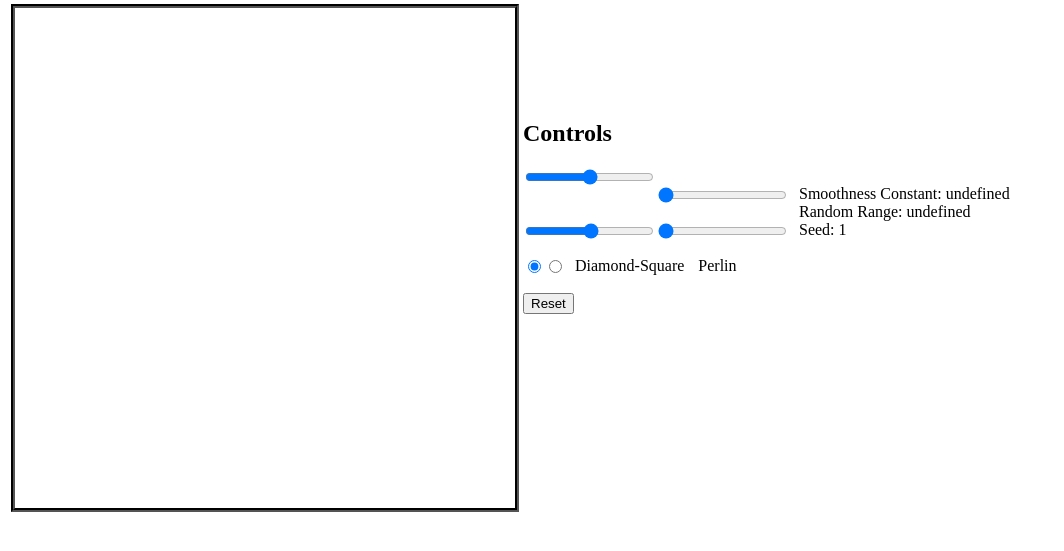
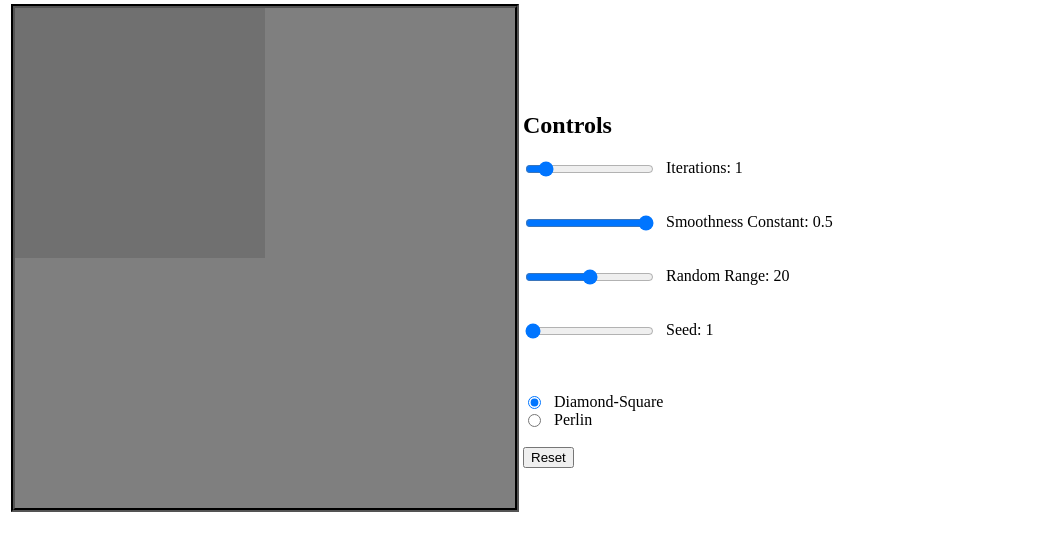
Before and after one commit to iancboswell/fractal, a plain HTML site: page demos/2D.html in a window 1280 px wide. Shown: the part 79-630 px from the top of the page, without its empty margins (0-1064 px from the left). Drawn offline with Linux system fonts and the light colour scheme.

Commit message:
Interface is fixed, algorithms are broken

```diff
--- a/demos/2D.html
+++ b/demos/2D.html
@@ -18,21 +18,22 @@
         <td>
         <div class="controls">
             <h2>Controls</h2>
+            <input type="range" id="slider1">
             <label class="slider" id="label1"></label>
-            <input type="range" id="slider1">
-            <br>
+            <br><br><br>
+            <input type="range" id="slider2">
             <label class="slider" id="label2"></label>
-            <input type="range" id="slider2">
-            <br>
+            <br><br><br>
+            <input type="range" id="slider3">
             <label class="slider" id="label3"></label>
-            <input type="range" id="slider3">
-            <br>
+            <br><br><br>
+            <input type="range" id="slider4">
             <label class="slider" id="label4"></label>
-            <input type="range" id="slider4">
-            <br>
+            <br><br><br>
             <label class="slider"></label>
             <div id="algType">
                 <input type="radio" id="d-s" name="radio" checked="checked"><label for="d-s">Diamond-Square</label>
+                <br>
                 <input type="radio" id="perlin" name="radio"><label for="perlin">Perlin</label>
             </div>
             <br>
--- a/demos/js/2D-demo.js
+++ b/demos/js/2D-demo.js
@@ -13,8 +13,8 @@ var DiamondSquare = require("../../src/diamond-square")
 var Perlin = require("../../src/perlin")
 
 window.addEventListener("load", function() {
-    var diamondSquare = new DiamondSquare()
-    var perlin = new Perlin()
+    window.diamondSquare = new DiamondSquare()
+    window.perlin = new Perlin()
 
     var PERLIN_SCALE = 124
     var PIXEL_SIZE = 1
@@ -27,11 +27,11 @@ window.addEventListener("load", function() {
 
     var label1 = document.getElementById("label1")
     var slider1 = document.getElementById("slider1")
-    var label1 = document.getElementById("label2")
+    var label2 = document.getElementById("label2")
     var slider2 = document.getElementById("slider2")
-    var label1 = document.getElementById("label3")
+    var label3 = document.getElementById("label3")
     var slider3 = document.getElementById("slider3")
-    var label1 = document.getElementById("label4")
+    var label4 = document.getElementById("label4")
     var slider4 = document.getElementById("slider4")
 
     var radioDiamondSquare = document.getElementById("d-s")
@@ -60,10 +60,10 @@ window.addEventListener("load", function() {
         generate()
     }
     function syncRandomLabel() {
-        label3.innerHTML = "Random Range: " + diamondSquare.initialRange
+        label3.innerHTML = "Random Range: " + diamondSquare.randRange
     }
     function randomRangeHandler(e) {
-        diamondSquare.initialRange = slider3.value
+        diamondSquare.randRange = slider3.value
         syncRandomLabel()
         generate()
     }
@@ -110,9 +110,10 @@ window.addEventListener("load", function() {
     }
 
     function initializeSlider(slider, min, max, step, value, handler) {
-        slider.setAttribute("min", min) // TODO
-        slider.setAttribute("max", max)
-        slider.setAttribute("value", value)
+        //slider.min = min // TODO
+        slider.max = max
+        slider.value = value
+        slider.step = step
         slider.onchange = handler // TODO onstop?
     }
 
@@ -128,6 +129,7 @@ window.addEventListener("load", function() {
             // TODO should have a reset function on the DiamondSquare object
             diamondSquare.iterations = diamondSquare.defaultIterations
             diamondSquare.smoothness = diamondSquare.defaultSmoothness
+            diamondSquare.randRange = diamondSquare.initialRange
             generate()
         }
 
@@ -137,10 +139,10 @@ window.addEventListener("load", function() {
         initializeSlider(slider2, .1, 1, .1, diamondSquare.smoothness, smoothnessHandler)
         syncSmoothnessLabel()
 
-        initializeSlider(slider3, 1, 40, 1, diamondSquare.initialRange, randomRangeHandler)
+        initializeSlider(slider3, 1, 40, 1, diamondSquare.randRange, randomRangeHandler)
         syncRandomLabel()
 
-        initializeSlider(slider4, 1, 256, 1, diamondSquare.getSeed(), syncSeedLabel)
+        initializeSlider(slider4, 1, 256, 1, diamondSquare.getSeed(), seedHandler)
         syncSeedLabel()
     }
 
@@ -245,9 +247,12 @@ window.addEventListener("load", function() {
 var IntegerNoise = require('./integer-noise.js')
 
 var DiamondSquare = function(defaultIterations, defaultSmoothness, initialRange) {
-    this.iterations = defaultIterations
-    this.smoothness = defaultSmoothness
-    this.randRange = initialRange
+    this.defaultIterations = defaultIterations ? defaultIterations : 1
+    this.defaultSmoothness = defaultSmoothness ? defaultSmoothness : .5
+    this.initialRange = initialRange ? initialRange : 20
+
+    // Now that defaults are set, call reset to set the normal values
+    this.reset()
 
     this.integerNoise = new IntegerNoise()
 
@@ -256,6 +261,15 @@ var DiamondSquare = function(defaultIterations, defaultSmoothness, initialRange)
     this.heightMap = 0
 
     this.sqrSide = 0
+}
+
+/**
+ * Reset to initial values.
+ */
+DiamondSquare.prototype.reset = function() {
+    this.iterations = this.defaultIterations
+    this.smoothness = this.defaultSmoothness
+    this.randRange = this.initialRange
 }
 
 DiamondSquare.prototype.random = function(pt) {
@@ -360,7 +374,9 @@ module.exports = DiamondSquare
  * Optionally pass a seed value into the constructor; otherwise, a default is used.
  */
 var IntegerNoise = function(seed) {
+    console.log("setting seed", seed)
     this.seed = seed ? seed : 1
+    console.log("set to", this.seed)
 }
 
 /**
@@ -423,9 +439,9 @@ module.exports = IntegerNoise
  */
 
 var Perlin = function(octaves, roughness, lacunarity) {
-    this.octaves = octaves
-    this.roughness = roughness
-    this.lacunarity = lacunarity
+    this.octaves = octaves ? octaves : 1
+    this.roughness = roughness ? roughness : 1
+    this.lacunarity = lacunarity ? lacunarity : 1
 
     // Gradient tables
     this.grad2 = [
--- a/src/integer-noise.js
+++ b/src/integer-noise.js
@@ -9,7 +9,9 @@
  * Optionally pass a seed value into the constructor; otherwise, a default is used.
  */
 var IntegerNoise = function(seed) {
+    console.log("setting seed", seed)
     this.seed = seed ? seed : 1
+    console.log("set to", this.seed)
 }
 
 /**
--- a/src/perlin.js
+++ b/src/perlin.js
@@ -31,9 +31,9 @@
  */
 
 var Perlin = function(octaves, roughness, lacunarity) {
-    this.octaves = octaves
-    this.roughness = roughness
-    this.lacunarity = lacunarity
+    this.octaves = octaves ? octaves : 1
+    this.roughness = roughness ? roughness : 1
+    this.lacunarity = lacunarity ? lacunarity : 1
 
     // Gradient tables
     this.grad2 = [
```
Also changed, not shown: demos/src/2D.js (+14 -12 lines), src/diamond-square.js (+15 -3 lines).
